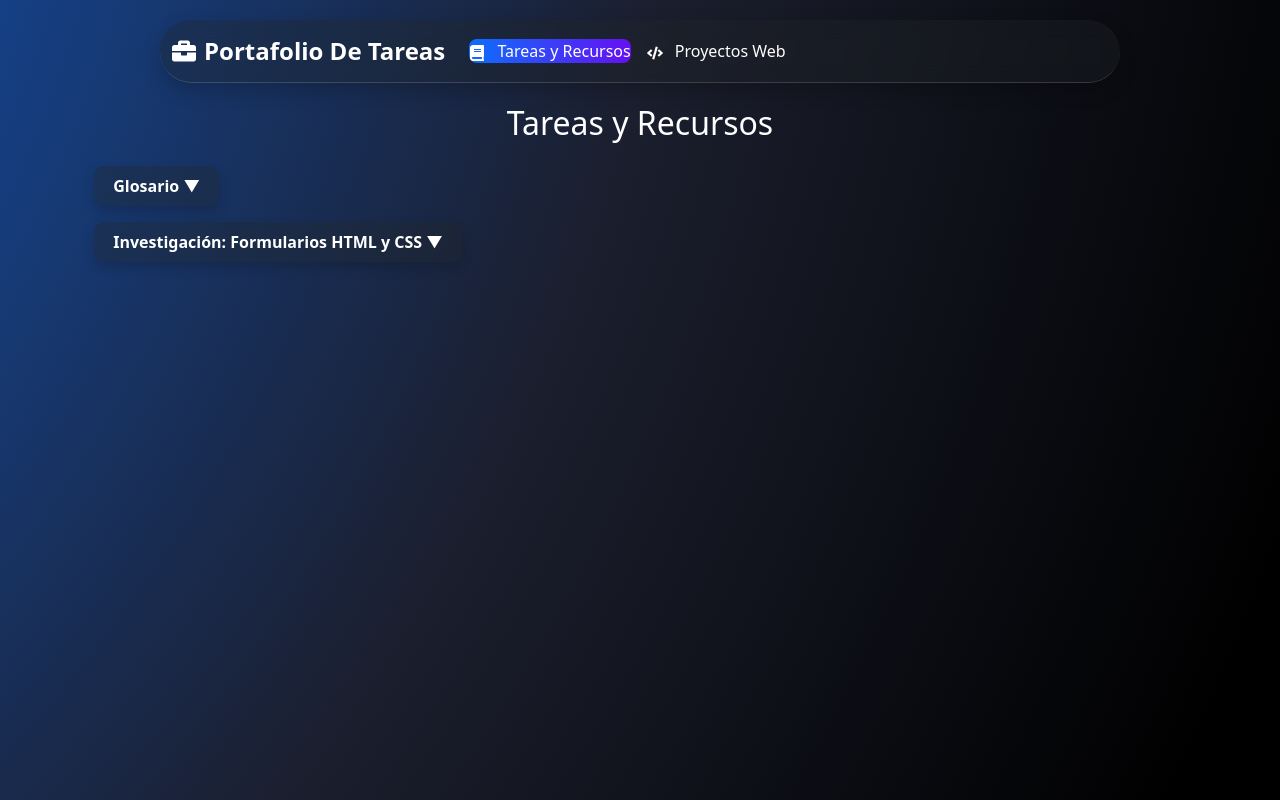
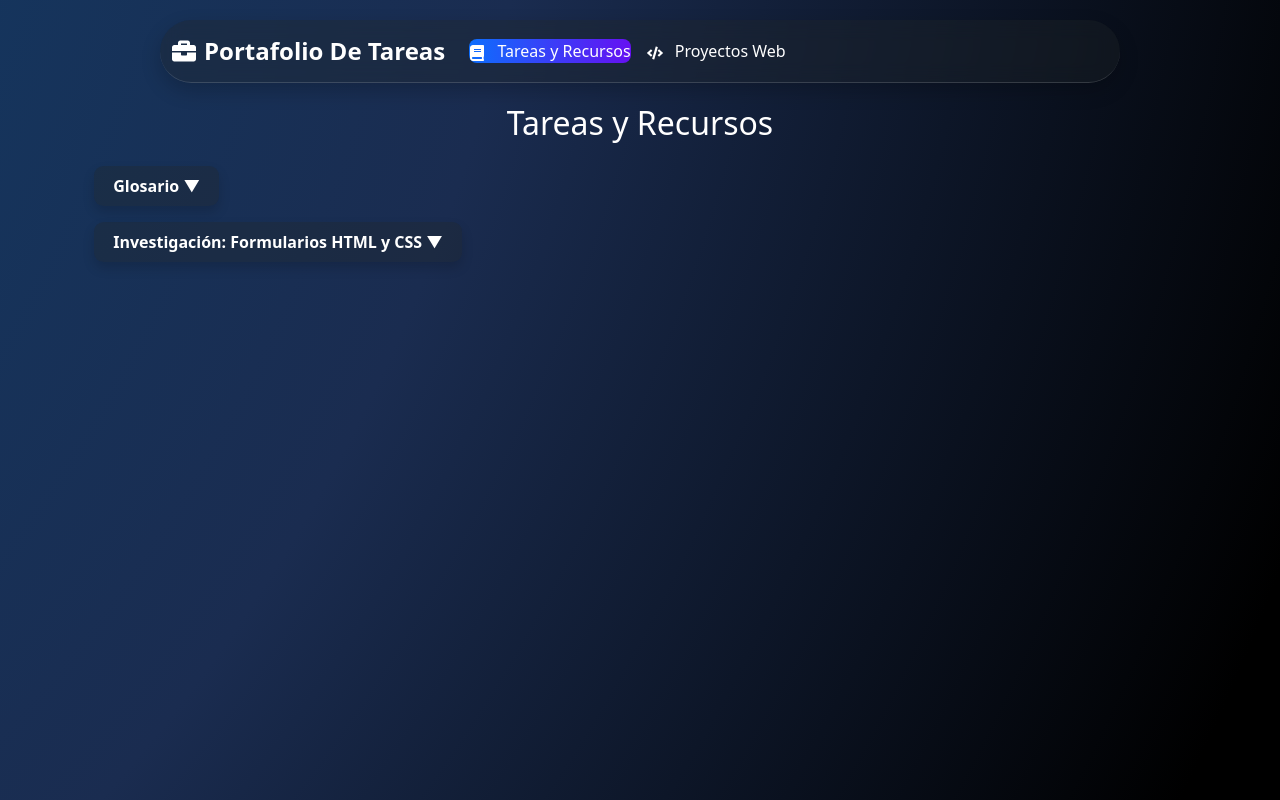
Before and after one commit to BJCorado/portafolio-tareas-desarrollo-web, a React (Create React App) app: page /tareas in a window 1280 px wide. Built offline with nearby package versions, Linux system fonts and the light colour scheme.

Commit message:
se cambiaron los colores de degrade del fondo

```diff
--- a/src/App.css
+++ b/src/App.css
@@ -8,7 +8,7 @@ body {
 
 .app-wrapper {
   min-height: 100vh;
-  background: radial-gradient(circle at top left, #0d6efd 15%, #1b1e2d 65%, #000 90%);
+  background: radial-gradient(circle at top left, #0d4372 15%, #1a2c50 60%, #000000 90% );
   background-size: 200% 200%;
   animation: fondoAnimado 10s ease-in-out infinite;
   overflow-x: hidden;
```
